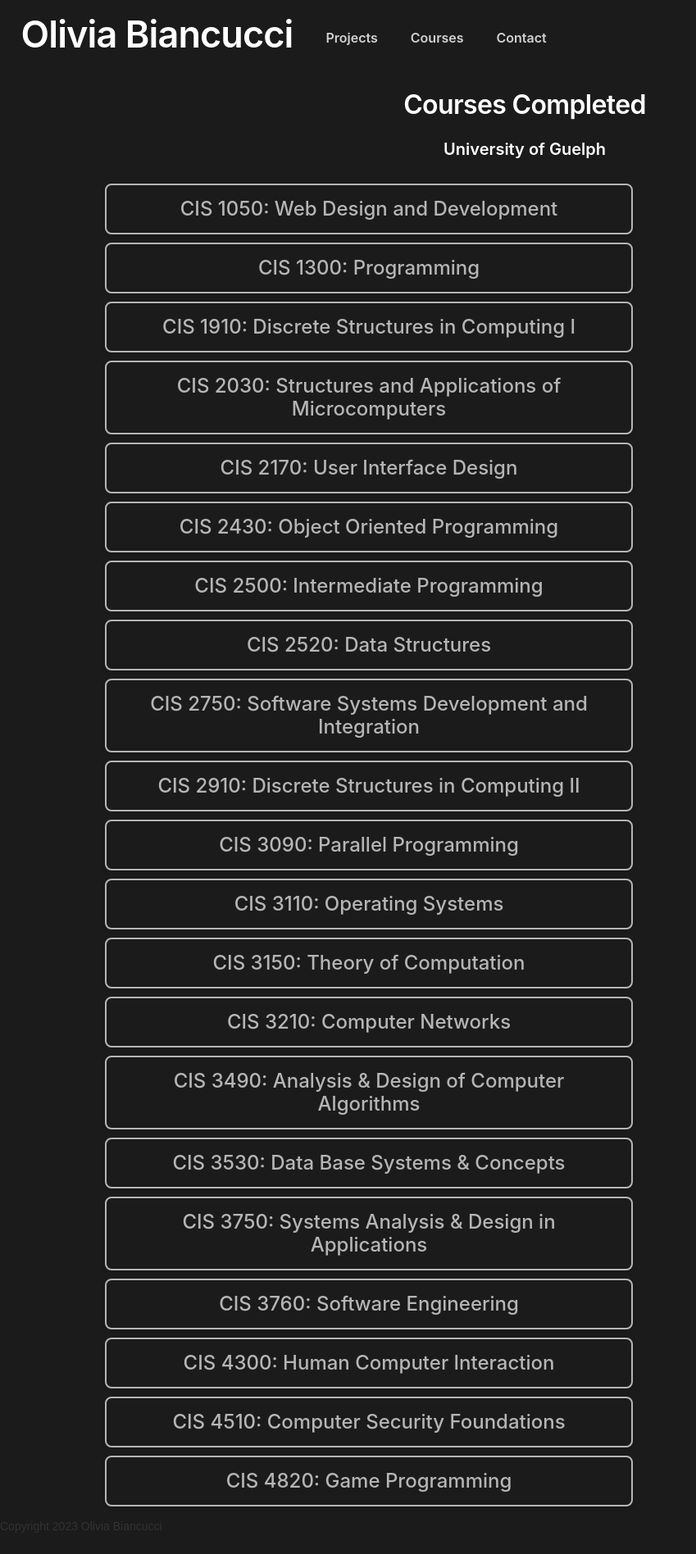
After one commit to oliviabiancucci/oliviabiancucci.github.io, a PHP site: page /courses.php in a window 1280 px wide; the page is wider, and only the part inside the window is pictured. The commit adds this page. Shown: that part at 82% size, without its empty margins (0-849 px from the left). Run offline with PHP 8.4, Linux system fonts and the light colour scheme.

Commit message:
Style and structure updates

```diff
--- /dev/null
+++ b/courses.php
@@ -0,0 +1,203 @@
+<!DOCTYPE html>
+<html lang="en">
+<head>
+    <link rel ="stylesheet" href="style.css" >
+    <title>Courses - Olivia Biancucci</title>
+</head>
+<body>
+    <?php include 'navbar.php'; ?>
+
+    <section class="main">
+        <div>
+            <h2 class="center">Courses Completed</h2>
+            <h5 class="center">University of Guelph</h5>
+            <div class="courseContainer center">
+            <ul class="courseText display-inline">
+                <li onclick="toggleDescription(this)">CIS 1050: Web Design and Development
+                    <div class="courseDescription">An introduction to the basics of designing and
+                    developing a website with HTML and CSS. It examines the basic concepts, technologies,
+                    issues and techniques required to develop and maintain websites.
+                    </div>
+                </li>
+
+                <li onclick="toggleDescription(this)">CIS 1300: Programming
+                    <div class="courseDescription">This course examines the applied and conceptual aspects
+                        of programming. Topics may include data and control structures, program design,
+                        problem solving and algorithm design, operating systems concepts, and fundamental
+                        programming skills. C programming language used throughout the course.
+                    </div>
+                </li>
+
+                <li onclick="toggleDescription(this)">CIS 1910: Discrete Structures in Computing I
+                    <div class="courseDescription">This course is an introduction to discrete structures and
+                        formal methodologies used in computer science, including Boolean algebra, propositional
+                        logic, predicate logic, proof techniques, set theory, equivalence relations, order
+                        relations, and functions.
+                    </div>
+                </li>
+
+                <li onclick="toggleDescription(this)">CIS 2030: Structures and Applications of Microcomputers
+                    <div class="courseDescription">This course examines the components of a computer system, including
+                        memories, CPU, buses, and input/output subsystems and interface hardware. Programming of
+                        these systems is studied, including instruction sets, addressing modes, assembly/machine
+                        language programming, development of algorithms for data acquisition, display, and process
+                        control.
+                    </div>
+                </li>
+
+                <li onclick="toggleDescription(this)">CIS 2170: User Interface Design
+                    <div class="courseDescription">This course is a practical introduction to the area of user interface
+                        construction. Topics include user interface components and their application, best practices
+                        for user interface design, approaches to prototyping, and techniques for assessing interface
+                        suitability.
+                    </div>
+                </li>
+
+                <li onclick="toggleDescription(this)">CIS 2430: Object Oriented Programming
+                    <div class="courseDescription">This course introduces the Object Oriented approach to programming and
+                        algorithm design. Topics will include the creation and use of objects from class libraries,
+                        user defined objects, inheritance, modularity, generic code, components, collections and
+                        containers, and an introduction to OO design methodologies. Java used throughout the course.
+                    </div>
+                </li>
+                <li onclick="toggleDescription(this)">CIS 2500: Intermediate Programming
+                    <div class="courseDescription">In this course students learn to interpret a program specification
+                        and implement it as reliable code, as they gain experience with pointers, complex data
+                        types, important algorithms, intermediate tools and techniques in problem solving,
+                        programming, and program testing. C programming language used throughout the course.
+                    </div>
+                </li>
+
+                <li onclick="toggleDescription(this)">CIS 2520: Data Structures
+                    <div class="courseDescription">This course is a study of basic data structures, such as lists,
+                        stacks, queues, trees, and tables. Topics which will be examined include abstract data
+                        types, sequential and linked representations, and an introduction to algorithm analysis;
+                        various traversal, search, insertion, removal, and sorting algorithms. C programming
+                        language used throughout the course.
+                    </div>
+                </li>
+
+                <li onclick="toggleDescription(this)">CIS 2750: Software Systems Development and Integration
+                    <div class="courseDescription">This course introduces techniques and tools used in the development
+                        of large software systems. Students learn methods for organizing and constructing modular
+                        systems, manipulating files, introductory interface design, and use of databases. Software
+                        tools for managing projects, database connectivity, configuration management, and system
+                        application programmer interfaces are also covered.
+                    </div>
+                </li>
+
+                <li onclick="toggleDescription(this)">CIS 2910: Discrete Structures in Computing II
+                    <div class="courseDescription">This course is a further introduction to discrete structures and
+                        formal methodologies used in computer science, including sequences, summations, recursion,
+                        combinatorics, discrete probability, and graph theory.
+                    </div>
+                </li>
+
+                <li onclick="toggleDescription(this)">CIS 3090: Parallel Programming
+                    <div class="courseDescription">This course examines the current techniques for design and development
+                        of parallel programs targeted for platforms ranging from multicore computers to high-performance
+                        clusters, with and without shared memory. It includes theoretical models for, and hardware
+                        effects on, parallel computation, the definitions of speedup, scalability, and data- versus
+                        task-parallel approaches. The course will also examine strategies for achieving speedup based
+                        on controlling granularity, resource contention, idle time, threading overhead, work allocation,
+                        and data localization.
+                    </div>
+                </li>
+
+                <li onclick="toggleDescription(this)">CIS 3110: Operating Systems
+                    <div class="courseDescription">This course covers operating systems in theory and practice by focusing on
+                        the components in a system: scheduling, resource allocation, process management, multi-programming,
+                        multi-tasking, I/O control, file systems, and mechanisms for client-server computing using examples
+                        from contemporary operating systems.
+                    </div>
+                </li>
+
+                <li onclick="toggleDescription(this)">CIS 3150: Theory of Computation
+                    <div class="courseDescription">This course explores the theory of computation including automata theory, Turing
+                        machines and their variants, formal languages, parsing, the Halting problem, undecidability, and
+                        NP-completeness.
+                    </div>
+                </li>
+
+                <li onclick="toggleDescription(this)">CIS 3210: Computer Networks
+                    <div class="courseDescription">This course covers the high-level (protocol) oriented aspects of computer networks,
+                        specifically: application, session, transport and network layers. It includes the Internet, socket-level
+                        programming, multimedia and quality of service issues. The hardware aspects (switches, LANs, modems,
+                        transmission paths) are only covered at a functional level.
+                    </div>
+                </li>
+
+                <li onclick="toggleDescription(this)">CIS 3490: Analysis & Design of Computer Algorithms
+                    <div class="courseDescription">The design and analysis of efficient computer algorithms are studied. Topics which
+                        will be studied include: standard methodologies, asymptotic behaviour, optimality, lower bounds,
+                        implementation considerations, graph algorithms, matrix computations (e.g. Strassen's method), NP-completeness.
+                    </div>
+                </li>
+
+                <li onclick="toggleDescription(this)">CIS 3530: Data Base Systems & Concepts
+                    <div class="courseDescription">This course is a study of data organization and data management principles with the
+                        perspective of analyzing applications suitable for implementation using a DBMS. This will include an
+                        analysis of several data base models, query specification methods, and query processing techniques.
+                        Overview of several related issues including concurrency control, security, integrity and recovery.
+                    </div>
+                </li>
+
+                <li onclick="toggleDescription(this)">CIS 3750: Systems Analysis & Design in Applications
+                    <div class="courseDescription">This course is an introduction to the issues and techniques encountered in the
+                        design and construction of software systems, focusing on the theory and models of software evolution.
+                        Topics include requirements and specifications, prototyping, design principles, object-oriented analysis
+                        and design, standards, integration, risk analysis, testing and debugging.
+                    </div>
+                </li>
+
+                <li onclick="toggleDescription(this)">CIS 3760: Software Engineering
+                    <div class="courseDescription">This course is an examination of the software engineering process, the production
+                        of reliable systems and techniques for the design and development of complex software. Topics include
+                        object-oriented analysis, design and modeling, software architectures, software reviews, software quality,
+                        software engineering, ethics, maintenance and formal specifications.
+                    </div>
+                </li>
+
+                <li onclick="toggleDescription(this)">CIS 4300: Human Computer Interaction
+                    <div class="courseDescription">This course examines the methods for user interface software design, including
+                        interface representations and testing. Topics which will be studied include the evaluation and design
+                        of sample application systems, impacts of computer-based information systems on individuals and organizations,
+                        implementation and testing tools, and planning of learning stages and design of assistance subsystems.
+                    </div>
+                </li>
+
+                <li onclick="toggleDescription(this)">CIS 4510: Computer Security Foundations
+                    <div class="courseDescription">This course covers basic concepts and practices in computer and network security.
+                        This includes topics such as fundamental concepts of computer security, network security, threat landscape,
+                        threat intelligence and attack methods, ethical hacking concepts and other hacking techniques, security
+                        technology and security policies, and cloud security.
+                    </div>
+                </li>
+
+                <li onclick="toggleDescription(this)">CIS 4820: Game Programming
+                    <div class="courseDescription">This course will focus on the components found in modern 3-D game engines. It will
+                        emphasize the algorithms and data structures required to create real-time computer graphics, sound and
+                        network communications.
+                    </div>
+                </li>
+
+              </ul>
+            </div>
+        </div>
+    </section>
+
+    <footer class="headerfooter">
+        <p class="footer-title">Copyright 2023 Olivia Biancucci</p>
+
+    </footer>
+
+    <script>
+        function toggleDescription(element) {
+            var description = element.querySelector('.courseDescription');
+            description.classList.toggle('show-description');
+        }
+    </script>
+
+
+</body>
+</html>
--- /dev/null
+++ b/navbar.php
@@ -0,0 +1,27 @@
+<!DOCTYPE html>
+<html>
+
+<head>
+    <link rel ="stylesheet" href="style.css">
+</head>
+<nav>
+	<div class="navbar-wrapper">
+		<div class="container">
+			<div class="navbar-row">
+			<h1><a href="index.php">Olivia Biancucci</a></h1>
+				<div class="div-block">
+					<nav role="navigation" class="nav-menu w-nav-menu">
+						<a href="/projects.php" class="nav-link w-nav-link" style="color:#fff">Projects</a>
+						<a href="/courses.php" class="nav-link w-nav-link" style="color:#fff">Courses</a>
+						<a href="/contact.php" class="nav-link w-nav-link" style="color:#fff">Contact</a>
+					</nav>
+				</div>
+				<div class="navbar-controls">
+					<div class="menu-button w-nav-button"><img
+							src="https://assets-global.website-files.com/5f2c87246b17fcf662282594/5f2c87244e4a48567ab25c80_icon-menu.svg"
+							alt="" /></div>
+				</div>
+			</div>
+		</div>
+	</div>
+</nav>
--- a/projects.json
+++ b/projects.json
@@ -41,7 +41,7 @@
             "languages": "Python",
             "description": "A small program to download images from any URL.",
             "github": "https://github.com/oliviabiancucci/Image-Scraper"
-        }
+        },
         {
             "projectName": "Professional Website",
             "languages": "HTML/CSS, JavaScript",
--- a/style.css
+++ b/style.css
@@ -52,7 +52,24 @@ body {
     height: 20px
 }
 
-.button-large:hover {
+.center {
+    margin: 0 auto;
+    text-align: center;
+}
+
+.clickHereButton {
+    color: #fff;
+    line-height: inherit;
+    cursor: pointer;
+    background-color: #3898ec;
+    border: 0;
+    border-radius: 0;
+    padding: 9px 15px;
+    text-decoration: none;
+    display: inline-block
+}
+
+.clickHereButton:hover {
     box-shadow: inset 0 0 20px 20px rgba(0, 0, 0, .1)
 }
 
@@ -72,6 +89,45 @@ body {
     padding-left: 2vw;
     padding-right: 2vw;
     position: relative
+}
+
+li {
+    padding: 15px 20px;
+    margin-bottom: 10px;
+    box-shadow: 0 2px 4px rgba(0, 0, 0, 0.1);
+    border: 2px solid #ffffffad;
+    border-radius: 8px;
+}
+
+ul {
+    list-style-type: none;
+}
+
+.courseText {
+    letter-spacing: 0;
+    color: #ffffffad;
+    font-family: Inter, sans-serif;
+    font-size: 20px;
+    font-weight: 500;
+    line-height: 28px;
+}
+
+.courseDescription {
+    display: none;
+}
+
+.courseContainer {
+    padding-left: 10vw;
+    padding-right: 10vw;
+}
+
+.courseText li {
+    max-width: 600px;
+    overflow: hidden;
+    white-space: normal;
+    text-overflow: ellipsis;
+    align-items: center;
+    text-align: center;
 }
 
 .display-heading-2 {
@@ -98,7 +154,8 @@ body {
 .display-inline {
     font-size: 24px;
     font-weight: 500;
-    display: inline
+    display: inline;
+    white-space: nowrap;
 }
 
 .display-inline.text-gray-4 {
@@ -116,6 +173,7 @@ body {
 }
 
 .div-block {
+    justify-content: flex-end;
     align-self: auto;
     align-items: center;
     display: flex
@@ -141,8 +199,9 @@ body {
 h1 {
     color: #fff;
     letter-spacing: -.02em;
-    margin-top: 0;
+    margin-top: 20px;
     margin-bottom: 24px;
+    padding-right: 20px;
     font-family: Inter, sans-serif;
     font-size: 45px;
     font-weight: 600;
@@ -154,10 +213,11 @@ h2 {
     letter-spacing: -.02em;
     margin-top: 0;
     margin-bottom: 24px;
+    padding: 20px;
     font-family: Inter, sans-serif;
     font-size: 32px;
     font-weight: 600;
-    line-height: 40px
+    line-height: 40px;
 }
 
 h3 {
@@ -296,7 +362,6 @@ img {
 
 .navbar-row {
     color: #fff;
-    justify-content: space-between;
     align-items: center;
     margin-top: 0;
     font-size: 15px;
@@ -370,7 +435,7 @@ img {
 }
 
 .nav-menu {
-    align-items: center;
+    align-items: left;
     padding-top: 3px;
     padding-bottom: 0;
     display: flex
@@ -491,26 +552,3 @@ strong {
     float: right;
     position: relative
 }
-
-
-/* courses.html */
-
-.courseTitle {
-    letter-spacing: 0;
-    color: #ffffffad;
-    font-family: Inter, sans-serif;
-    font-size: 20px;
-    font-weight: 500;
-    line-height: 28px;
-    padding: 20px;
-}
-
-.courseDescription {
-    display: none;
-}
-
-li {
-    border: 2px solid grey;
-    padding: 40px;
-    border-radius: 30%;
-}
```
Also changed, not shown: other parts of style.css (+18 -16 lines), contact.php (added, +25 -0 lines), contactStyle.css (added, +20 -0 lines), index.php (added, +120 -0 lines), projects.php (added, +36 -0 lines), projectsStyle.css (added, +20 -0 lines), scripts.js (+19 -19 lines), 1 other file.
